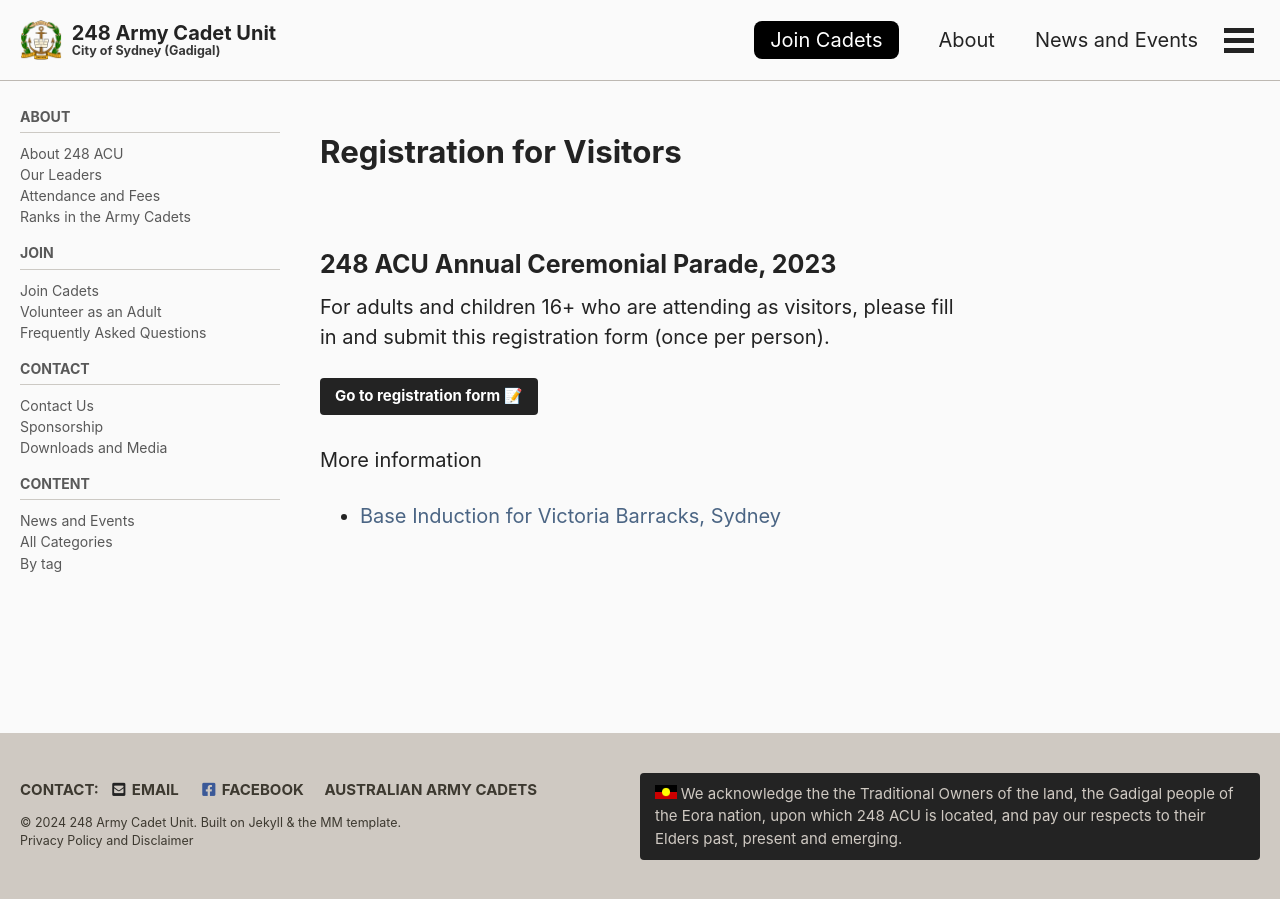
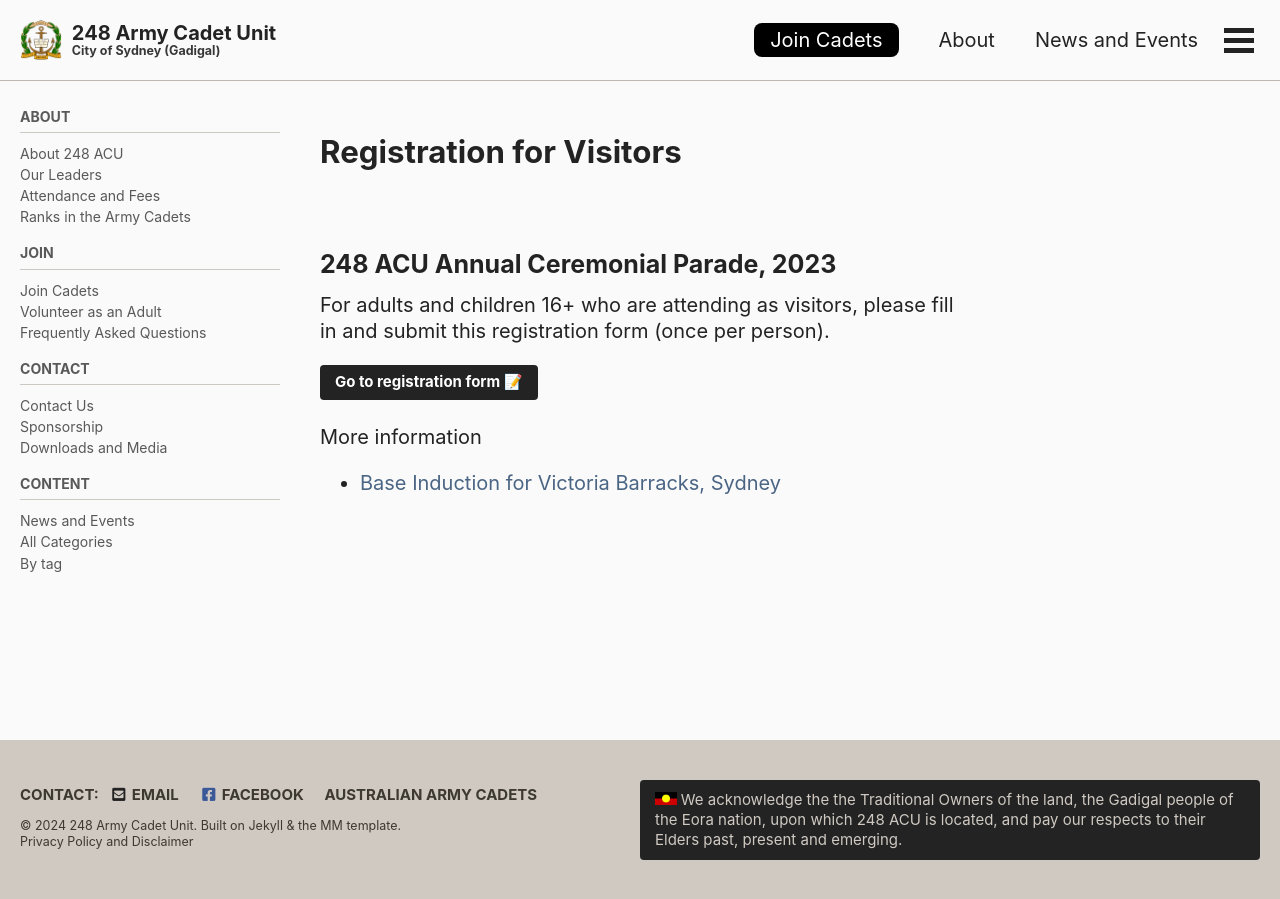
Before and after one commit to alansfyeung/248acu-website, a Jekyll site: the page built from _pages/landing/visitors.md, in a window 1280 px wide. Built offline with Jekyll 4.4.1, drawn with Linux system fonts in a browser that asks for light colours; cached includes are drawn as plain includes.

Commit message:
Update spacing (finally)
I've got no idea why para bottom margin was linked to $paragraph-indent...

```diff
--- a/_sass/minimal-mistakes/_base.scss
+++ b/_sass/minimal-mistakes/_base.scss
@@ -13,7 +13,7 @@ body {
   padding: 0;
   color: $text-color;
   font-family: $global-font-family;
-  line-height: 1.5;
+  line-height: 1.33;
 
   &.overflow--hidden {
     /* when primary navigation is visible, the content in the background won't scroll */
--- a/_sass/minimal-mistakes/_page.scss
+++ b/_sass/minimal-mistakes/_page.scss
@@ -119,13 +119,13 @@ body {
 
   /* paragraph indents */
   p {
-    margin: 0 0 $indent-var;
+    margin: 0 0 1em;
 
     /* sibling indentation*/
     @if $paragraph-indent == true {
       & + p {
         text-indent: $indent-var;
-        margin-top: -($indent-var);
+        margin-top: -1em;
       }
     }
   }
```
